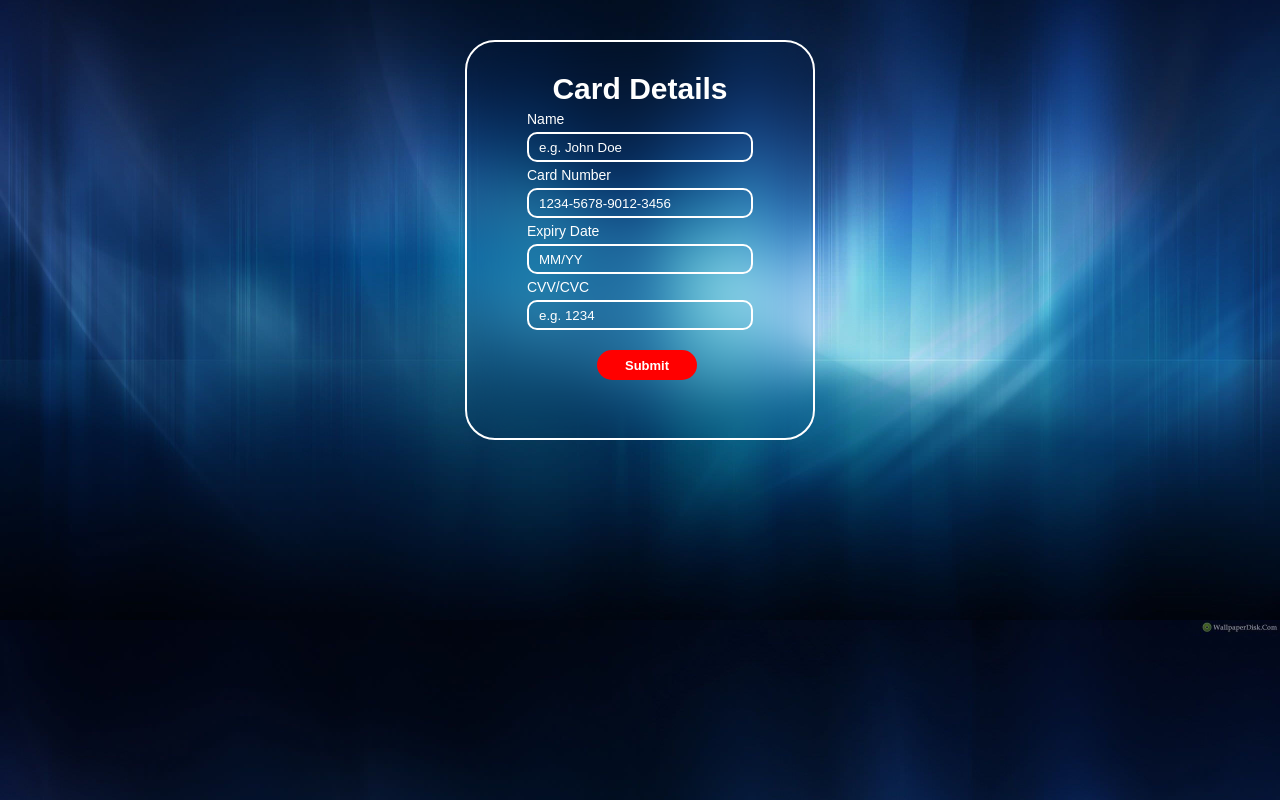
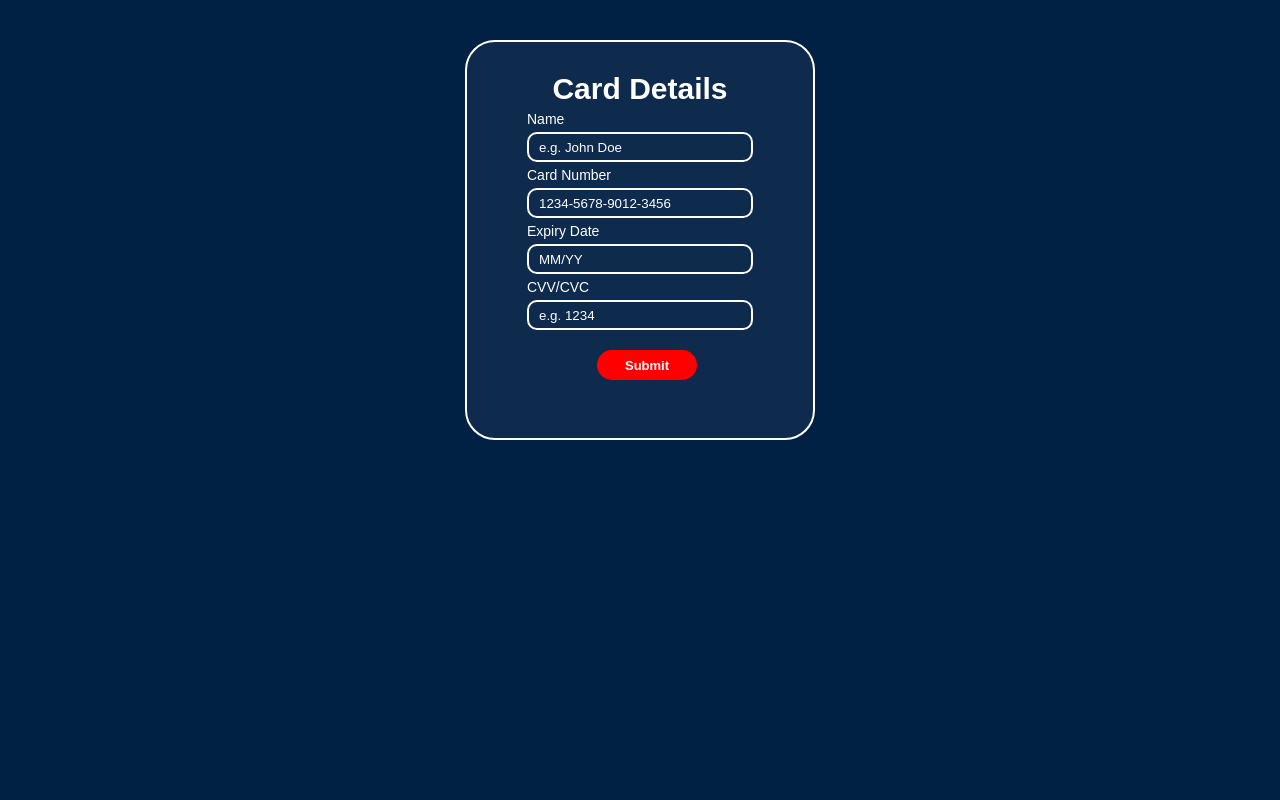
Before and after one commit to ryuuufynnn/calculator-with-twist, a plain HTML site: page form.html in a window 1280 px wide. Drawn offline with Linux system fonts and the light colour scheme.

Commit message:
css modify

```diff
--- a/form.css
+++ b/form.css
@@ -9,7 +9,7 @@ body {
     display: flex;
     justify-content: center;
     align-items: center;
-    background-image: url(bgweb.jpg);
+    background: rgb(0, 32, 68);
     background-size: cover;
     background-position: center;
     animation: fadeIn .5s ease-in;
@@ -27,7 +27,7 @@ body {
 
 .billing-form {
     width: 350px;
-    background-color: transparent;
+    background-color: rgb(14, 43, 77);
     border: 2px solid rgb(255, 255, 255);
     backdrop-filter: blur(20px);
     color: white;
```
